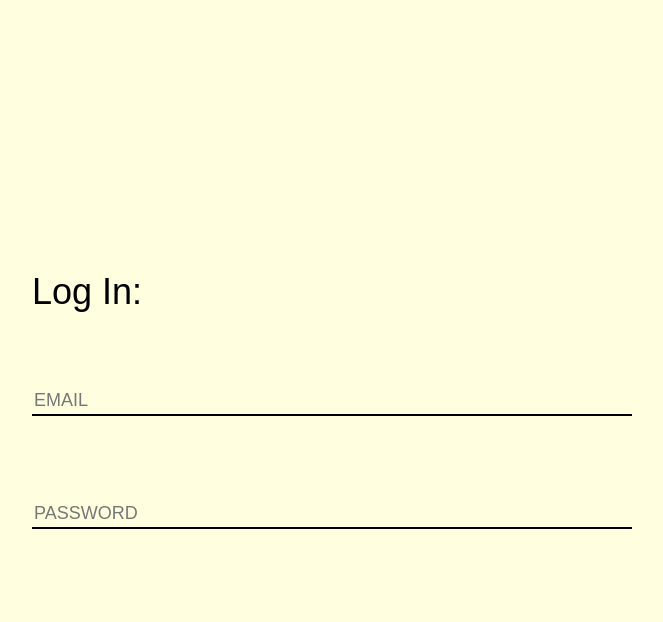
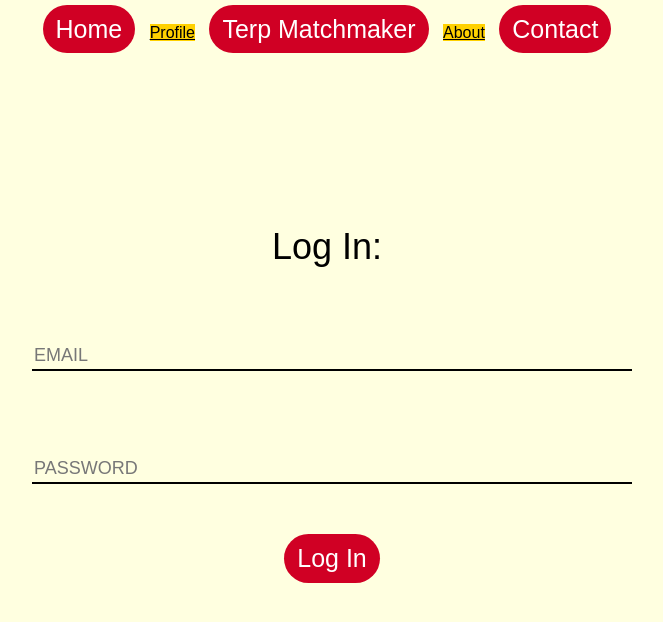
Before and after one commit to IreneL7/StudyTerp, a plain HTML site: page login.html in a window 1280 px wide. Shown: the whole page, without its empty margins (308-971 px from the left). Drawn offline with Linux system fonts and the light colour scheme.

Commit message:
Created Profile Page, added nav bar to Login Page, linked Home Page to Home Button

```diff
--- a/login.css
+++ b/login.css
@@ -4,6 +4,23 @@
     box-sizing: border-box;
     font-family: 'Poppins', sans-serif;
     background-color: #FFFFE0;
+}
+
+/* Nav Bar Styling */
+nav {
+    text-align: center;
+    padding-top: 15px;
+}
+
+ul {
+    list-style-type: none;
+    margin: 0;
+    padding: 0;
+}
+
+li {
+    display: inline;
+    margin-right: 10px;
 }
 
 .main{
@@ -19,8 +36,9 @@
     display:block;
     position: static;
     font-size: 36px;
+    margin-top: -80px;
     margin-bottom: 130px;
-    margin-right: 490px;
+    margin-right: 10px;
     color:#000000
 }
 
@@ -102,3 +120,19 @@
     color: red;
     transition: top 0.5s;
 }
+
+/* University of Maryland Colors */
+.umd-primary-color {
+    background-color: #D00024; /* UMD red color */
+    color: #FFFFFF; /* White text on red background */
+    text-decoration: none;
+    padding: 10px 13px 10px 13px;
+    border-radius: 25px;
+    margin-top: 50px;
+    font-size: 25px;
+}
+
+.umd-secondary-color {
+    background-color: #FFD100; /* UMD gold color */
+    color: #000000; /* Black text on gold background */
+}
--- a/login.html
+++ b/login.html
@@ -5,6 +5,15 @@
         <title>Email Validation - StudyTerp</title>
         <link rel="stylesheet" href="login.css">
     </head>
+    <nav>
+        <ul>
+            <li><a class="umd-primary-color" href="index.html">Home</a></li>
+            <li><a class="umd-secondary-color" href="login.html">Profile</a></li>
+            <li><a class="umd-primary-color" href="#">Terp Matchmaker</a></li>
+            <li><a class="umd-secondary-color" href="#">About</a></li>
+            <li><a class="umd-primary-color" href="#">Contact</a></li>
+        </ul>
+    </nav>
     <div class="main">
         <label id="login-label">Log In: </label>
         <div class="email-group">
@@ -18,6 +27,7 @@
             <input type="password" spellcheck="false" id="password-field" onkeyup="validatePassword()">
             <span id="password-error"></span>
         </div>
+        <a class="umd-primary-color" href="profile.html">Log In</a>
     </div>
 
 <script>
@@ -48,7 +58,8 @@
     function validatePassword(){
         passwordLabel.style.bottom = "45px";
 
-        if (!passwordField.value.match(/^[A-Za-z\._\-0-9\*]{2,4}$/)){
+        /*
+        if (!passwordField.value.includes(("ABCDEFGHIJKLMNOPQRSTUVWXYZ" || "abcdefghijklmnopqrstuvwxyz" || "0123456789" || "_" || "*." || ""))){
             passwordError.innerHTML = "Please only enter valid characters (A-Z, a-z, ., _, *, 0-9)";
             passwordField.style.borderBottomColor = "red";
             passwordError.style.top = "120%";
@@ -59,6 +70,7 @@
         passwordField.style.borderBottomColor = "green";
         passwordError.style.top = "100%";
         return true;
+        */
     }
 </script>
 </body>
```
Also changed, not shown: index.html (+1 -1 lines), profile.html (added, +24 -0 lines), styles.css (line endings or trailing spaces). Lines whose indentation alone changed are shown as unchanged.
